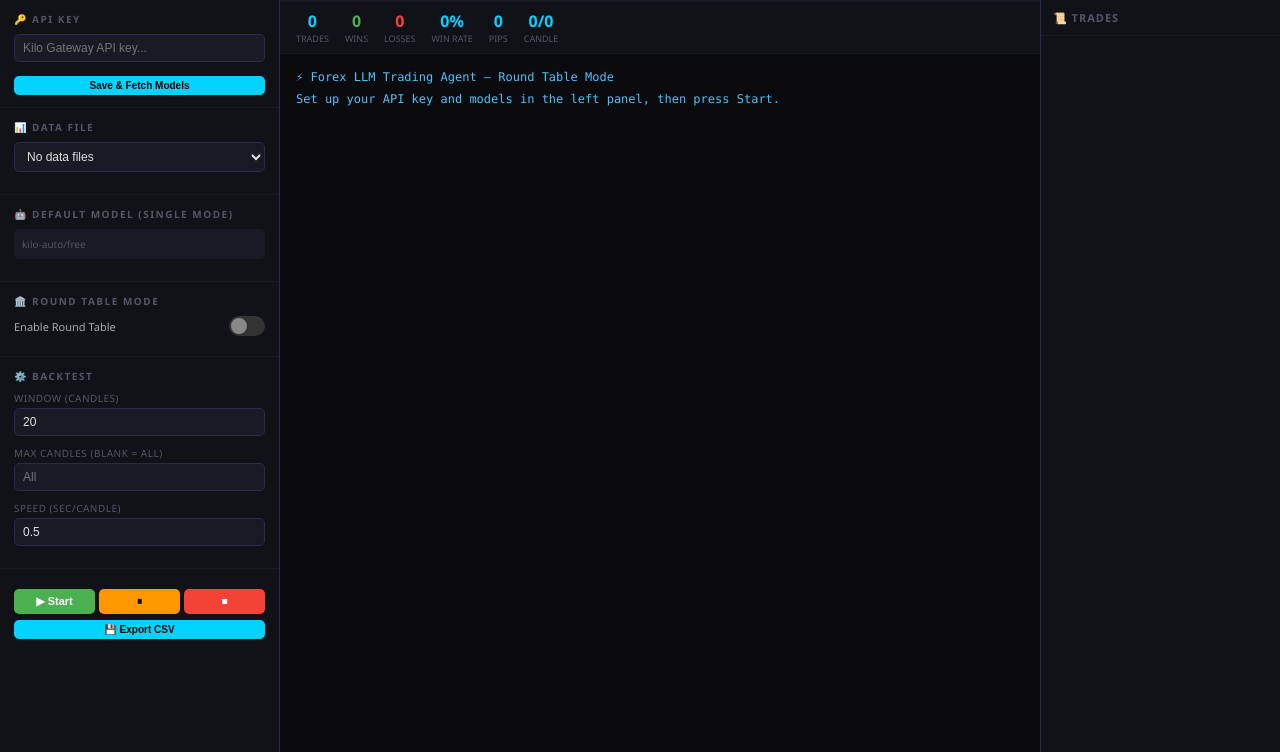
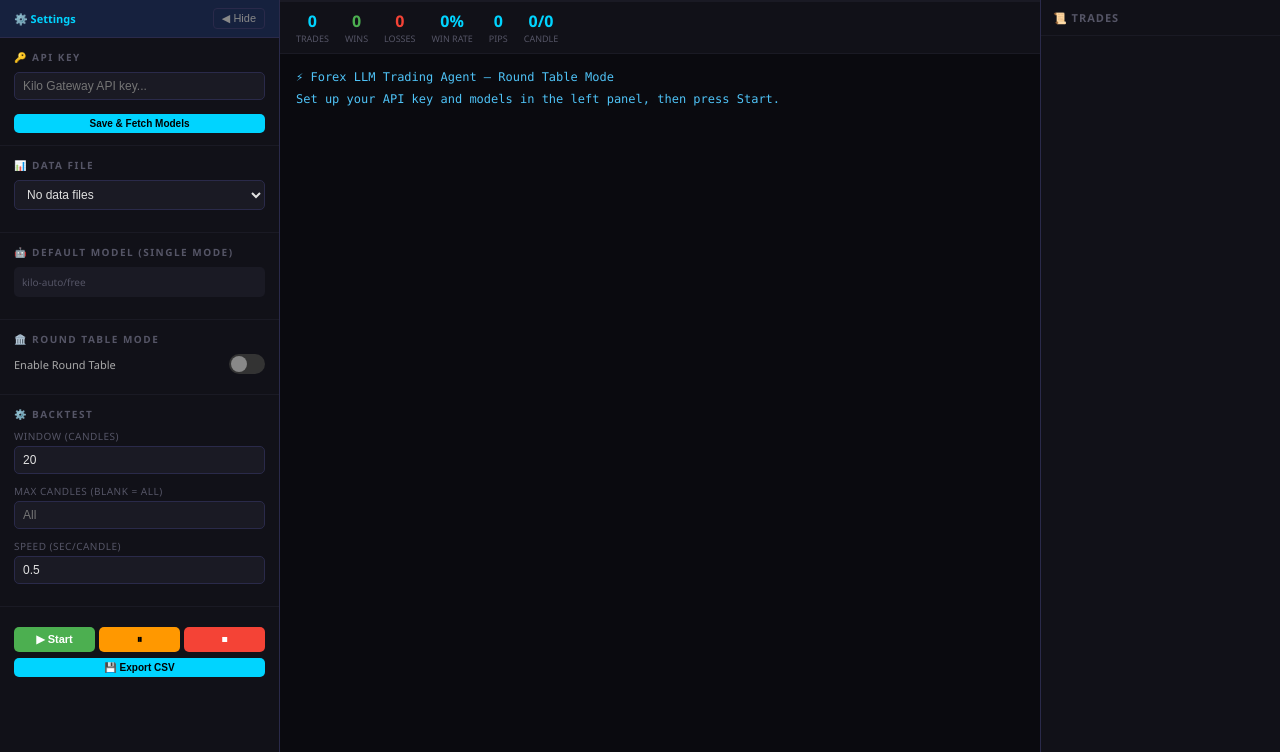
Before and after one commit to raihanetx/forex-agent, a Flask app: page / in a window 1280 px wide. Shown: the part 48-800 px from the top of the page. Run offline with Flask 3, Linux system fonts and the light colour scheme; data that the repository does not hold is empty.

Commit message:
fix: sidebar toggle inside sidebar, visible and working

```diff
--- a/templates/dashboard.html
+++ b/templates/dashboard.html
@@ -24,10 +24,12 @@ body { font-family: 'Segoe UI', Tahoma, sans-serif; background: #0a0a0f; color:
 .main { display: flex; height: calc(100vh - 48px); }
 
 /* ─── Left Sidebar ─── */
-.sidebar { width: 280px; min-width: 280px; background: #111118; border-right: 1px solid #2a2a4a; display: flex; flex-direction: column; overflow-y: auto; transition: width 0.3s, min-width 0.3s; position: relative; }
+.sidebar { width: 280px; min-width: 280px; background: #111118; border-right: 1px solid #2a2a4a; display: flex; flex-direction: column; overflow-y: auto; overflow-x: hidden; transition: width 0.3s; }
 .sidebar.collapsed { width: 0; min-width: 0; overflow: hidden; }
-.sidebar-toggle { position: absolute; right: -28px; top: 8px; z-index: 10; background: #1a1a2e; border: 1px solid #2a2a4a; color: #888; padding: 4px 8px; cursor: pointer; border-radius: 0 4px 4px 0; font-size: 12px; transition: color 0.2s; }
-.sidebar-toggle:hover { color: #00d4ff; }
+.sidebar-header { display: flex; justify-content: space-between; align-items: center; padding: 8px 14px; background: #16213e; border-bottom: 1px solid #2a2a4a; }
+.sidebar-header span { font-size: 11px; color: #00d4ff; font-weight: 600; }
+.sidebar-toggle { background: none; border: 1px solid #2a2a4a; color: #888; padding: 3px 8px; cursor: pointer; border-radius: 4px; font-size: 11px; }
+.sidebar-toggle:hover { color: #00d4ff; border-color: #00d4ff; }
 .section { padding: 12px 14px; border-bottom: 1px solid #1a1a24; }
 .section-title { font-size: 10px; color: #556; text-transform: uppercase; letter-spacing: 1.5px; margin-bottom: 8px; font-weight: 600; }
 .field { margin-bottom: 10px; }
@@ -169,7 +171,10 @@ body { font-family: 'Segoe UI', Tahoma, sans-serif; background: #0a0a0f; color:
 
   <!-- ═══ LEFT SIDEBAR: ALL SETTINGS ═══ -->
   <div class="sidebar" id="sidebar">
-    <button class="sidebar-toggle" id="sidebarToggle" onclick="toggleSidebar()" title="Minimize sidebar">◀</button>
+    <div class="sidebar-header">
+      <span>⚙️ Settings</span>
+      <button class="sidebar-toggle" id="sidebarToggle" onclick="toggleSidebar()">◀ Hide</button>
+    </div>
 
     <!-- API Key -->
     <div class="section">
@@ -317,7 +322,11 @@ function toggleSidebar() {
   const sb = document.getElementById("sidebar");
   const btn = document.getElementById("sidebarToggle");
   sb.classList.toggle("collapsed");
-  btn.textContent = sb.classList.contains("collapsed") ? "▶" : "◀";
+  if (sb.classList.contains("collapsed")) {
+    btn.textContent = "▶ Show";
+  } else {
+    btn.textContent = "◀ Hide";
+  }
 }
 
 fetch("/api/config").then(r => r.json()).then(cfg => {
```
